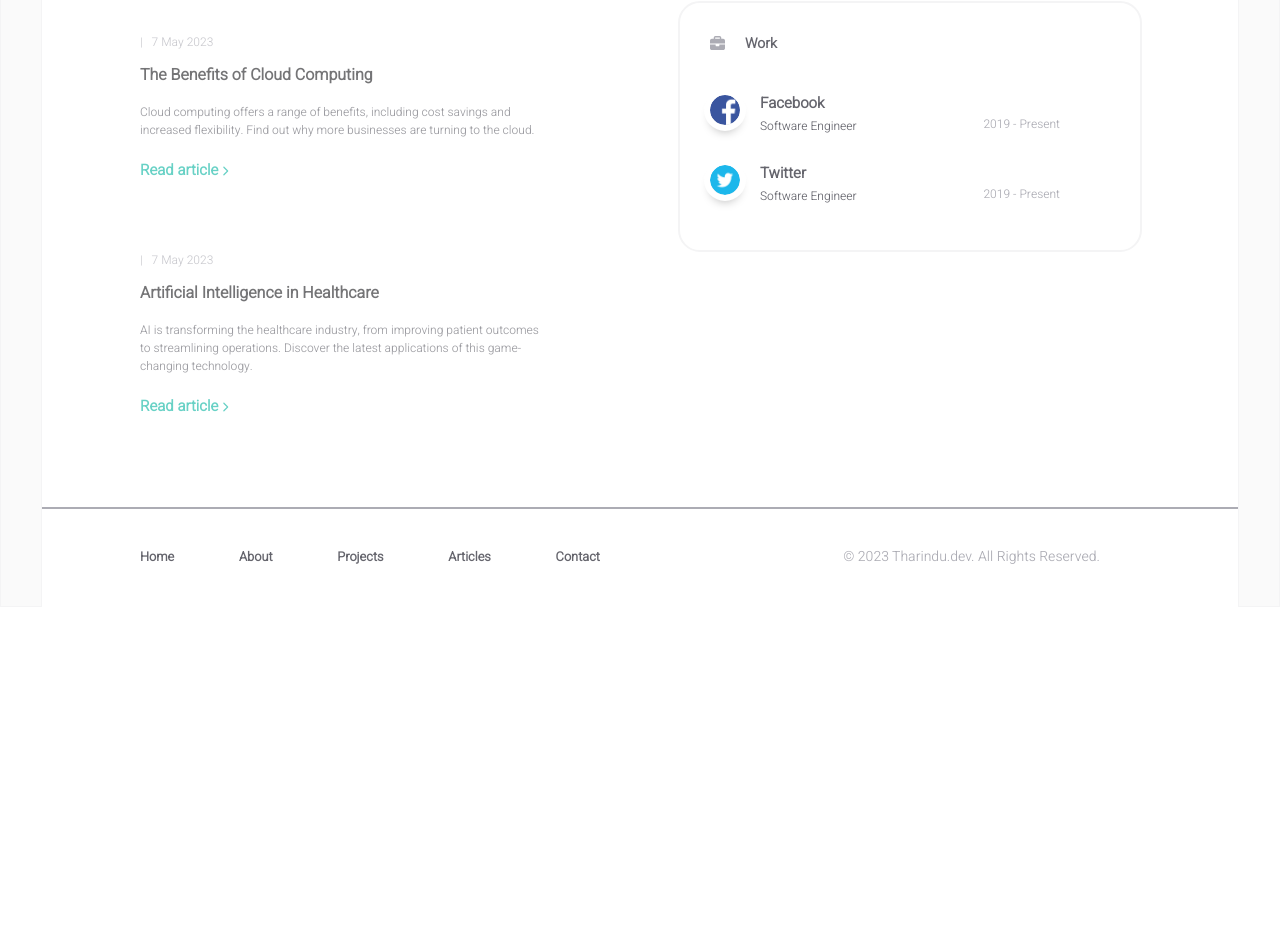
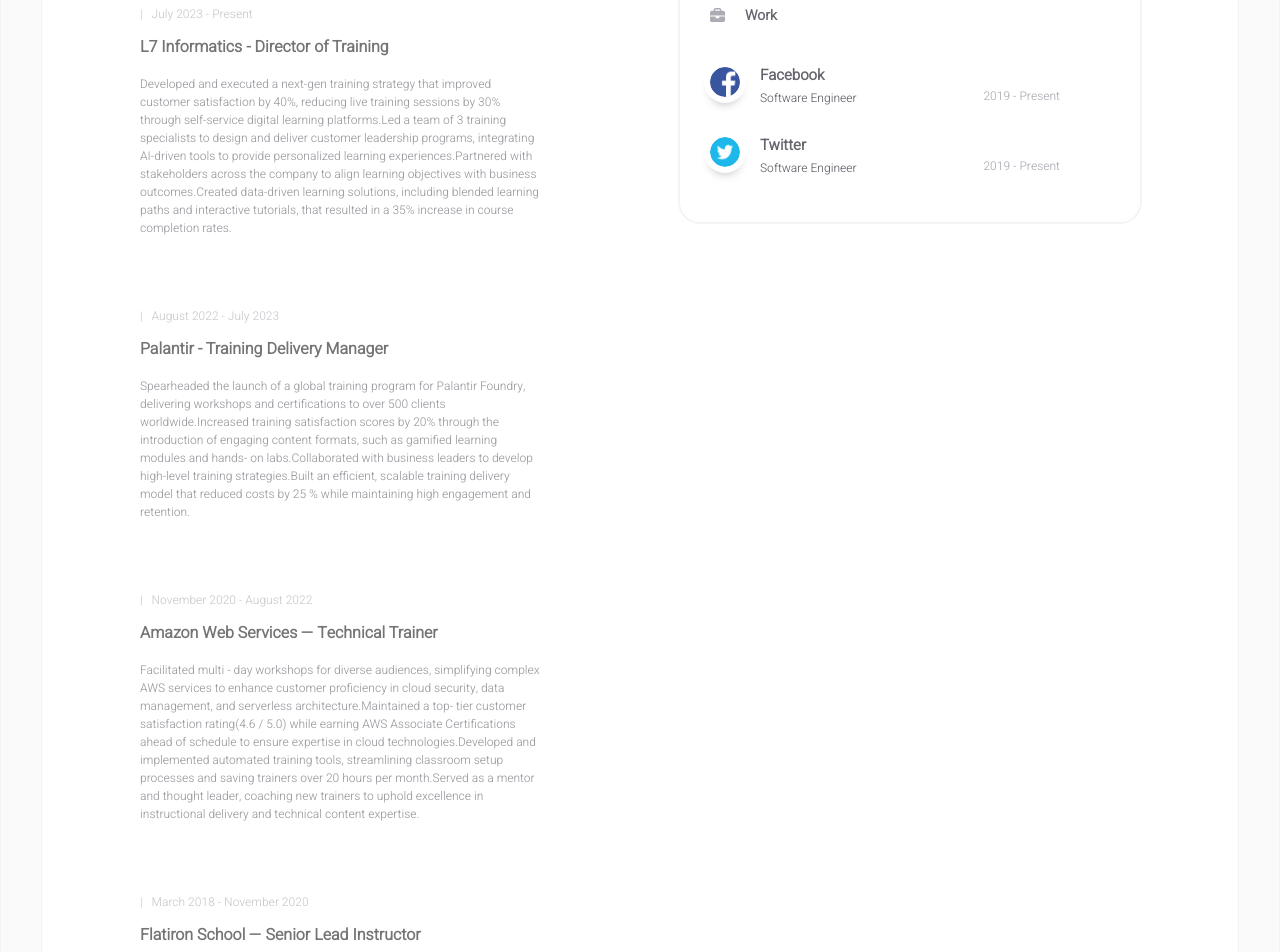
Before and after one commit to paulnicholsen27/portfolio, a React (Create React App) app in the folder reactfolio/: page / in a window 1280 px wide. Shown: the part 1380-2332 px from the top of the page. Before the commit the page ends 1987 px from the top, so only its background shows below. Built offline with nearby package versions, Linux system fonts and the light colour scheme.

Commit message:
updated resume section and images

```diff
--- a/reactfolio/src/components/about/socials.jsx
+++ b/reactfolio/src/components/about/socials.jsx
@@ -2,7 +2,6 @@
 import { FontAwesomeIcon } from "@fortawesome/react-fontawesome";
 import { faEnvelope } from "@fortawesome/free-solid-svg-icons";
 import {
-	faTwitter,
 	faGithub,
 	faLinkedin,
 	faInstagram,
@@ -15,18 +14,6 @@
 const Socials = () => {
 	return (
 		<div className="socials">
-			<div className="social">
-				<a href={INFO.socials.twitter} target="_blank" rel="noreferrer">
-					<div className="social-icon">
-						<FontAwesomeIcon
-							icon={faTwitter}
-							className="social-icon"
-						/>
-					</div>
-					<div className="social-text">Follow on Twitter</div>
-				</a>
-			</div>
-
 			<div className="social">
 				<a href={INFO.socials.github} target="_blank" rel="noreferrer">
 					<div className="social-icon">
--- a/reactfolio/src/components/articles/article.jsx
+++ b/reactfolio/src/components/articles/article.jsx
@@ -7,6 +7,16 @@
 
 const Article = (props) => {
 	const { date, title, description, link } = props;
+
+	console.log("description prop:", description);
+	const description_list = () => (
+		<ul>
+
+			{description.map((item, index) => (
+				<li key={index}>{item}</li>
+			))}
+		</ul>
+	);
 
 	return (
 		<React.Fragment>
@@ -18,14 +28,7 @@
 				<Link to={link}>
 					<div className="article-right-side">
 						<div className="article-title">{title}</div>
-						<div className="article-description">{description}</div>
-						<div className="article-link">
-							Read Article{" "}
-							<FontAwesomeIcon
-								style={{ fontSize: "10px" }}
-								icon={faChevronRight}
-							/>
-						</div>
+						<div className="article-description">{description_list()}</div>
 					</div>
 				</Link>
 			</div>
--- a/reactfolio/src/components/homepage/article.jsx
+++ b/reactfolio/src/components/homepage/article.jsx
@@ -7,7 +7,7 @@
 import "./styles/article.css";
 
 const Article = (props) => {
-	const { title, description, date, link } = props;
+	const { title, description, date } = props;
 
 	return (
 		<React.Fragment>
@@ -20,15 +20,6 @@
 					<div className="homepage-article-description">
 						{description}
 					</div>
-					<div className="homepage-article-link">
-						<Link to={link}>
-							Read article{" "}
-							<FontAwesomeIcon
-								style={{ fontSize: "10px" }}
-								icon={faChevronRight}
-							/>
-						</Link>
-					</div>
 				</div>
 			</div>
 		</React.Fragment>
--- a/reactfolio/src/data/articles.js
+++ b/reactfolio/src/data/articles.js
@@ -1,16 +1,15 @@
-import React from "react";
-
 function article_1() {
 	return {
-		date: "7 May 2023",
-		title: "The Benefits of Cloud Computing",
-		description:
-			"Cloud computing offers a range of benefits, including cost savings and increased flexibility. Find out why more businesses are turning to the cloud.",
+		date: "July 2023 - Present",
+		title: "L7 Informatics - Director of Training",
+		description: [`Developed and executed a next-gen training strategy that improved customer satisfaction by 40%, reducing live training sessions by 30% through self-service digital learning platforms.`,
+		`Led a team of 3 training specialists to design and deliver customer leadership programs, integrating AI-driven tools to provide personalized learning experiences.`,
+		`Partnered with stakeholders across the company to align learning objectives with business outcomes.`,
+		`Created data-driven learning solutions, including blended learning paths and interactive tutorials, that resulted in a 35% increase in course completion rates.`],
+
 		keywords: [
-			"The Benefits of Cloud Computing",
-			"Tharindu",
-			"Tharindu N",
-			"Tharindu Nayanajith",
+			"Paul Nicholsen",
+			"Paul N",
 		],
 		style: `
 				.article-content {
@@ -18,48 +17,101 @@
 					flex-direction: column;
 					align-items: center;
 				}
-
-				.randImage {
-					align-self: center;
-					outline: 2px solid red;
-				}
 				`,
-		body: (
-			<React.Fragment>
-				<div className="article-content">
-					<div className="paragraph">Content of article 1</div>
-					<img
-						src="https://picsum.photos/200/300"
-						alt="random"
-						className="randImage"
-					/>
-				</div>
-			</React.Fragment>
-		),
 	};
 }
 
 function article_2() {
 	return {
-		date: "7 May 2023",
-		title: "Artificial Intelligence in Healthcare",
-		description:
-			"AI is transforming the healthcare industry, from improving patient outcomes to streamlining operations. Discover the latest applications of this game-changing technology.",
+		date: "August 2022 - July 2023",
+		title: "Palantir - Training Delivery Manager",
+		description: ["Spearheaded the launch of a global training program for Palantir Foundry, delivering workshops and certifications to over 500 clients worldwide.", "Increased training satisfaction scores by 20% through the introduction of engaging content formats, such as gamified learning modules and hands- on labs.", "Collaborated with business leaders to develop high-level training strategies.",
+		"Built an efficient, scalable training delivery model that reduced costs by 25 % while maintaining high engagement and retention."],
 		style: ``,
 		keywords: [
-			"Artificial Intelligence in Healthcare",
-			"Tharindu",
-			"Tharindu N",
-			"Tharindu Nayanajith",
+			"Paul Nicholsen",
+			"Paul N",
 		],
-		body: (
-			<React.Fragment>
-				<h1>Content of article 2</h1>
-			</React.Fragment>
-		),
 	};
 }
 
-const myArticles = [article_1, article_2];
+function article_3() {
+	return {
+		date: "November 2020 - August 2022",
+		title: "Amazon Web Services — Technical Trainer",
+		description: ["Facilitated multi - day workshops for diverse audiences, simplifying complex AWS services to enhance customer proficiency in cloud security, data management, and serverless architecture.", "Maintained a top- tier customer satisfaction rating(4.6 / 5.0) while earning AWS Associate Certifications ahead of schedule to ensure expertise in cloud technologies.", "Developed and implemented automated training tools, streamlining classroom setup processes and saving trainers over 20 hours per month.", "Served as a mentor and thought leader, coaching new trainers to uphold excellence in instructional delivery and technical content expertise."],
+		style: ``,
+		keywords: [
+			"Paul Nicholsen",
+			"Paul N",
+		],
+	};
+}
+
+function article_4() {
+	return {
+		date: "March 2018 - November 2020",
+		title: "Flatiron School — Senior Lead Instructor",
+		description: ["Trained and mentored aspiring developers, delivering immersive boot camps in full - stack development with Ruby, Rails, JavaScript, and React.", "Designed and implemented an automated calendaring tool, improving instructor efficiency and increasing student engagement time.", "Enhanced the school’s reputation by mentoring junior instructors and leading professional development workshops to strengthen teaching effectiveness."],
+		style: ``,
+		keywords: [
+			"Paul Nicholsen",
+			"Paul N",
+		],
+	};
+}
+
+function article_5() {
+	return {
+		date: "January 2016 - March 2018",
+		title: "Library of Congress — Backend Developer",
+		description: ["Modernized www.congress.gov, implementing a fully responsive design optimized for seamless performance across all device types.", "Optimized bill processing pipelines with AWS, improving data processing speed and report generation efficiency by 90%.", "Architected and maintained scalable backend solutions, enhancing site reliability, performance, and long- term sustainability."],
+		style: ``,
+		keywords: [
+			"Paul Nicholsen",
+			"Paul N",
+		],
+	};
+}
+
+function article_6() {
+	return {
+		date: "October 2014 - December 2016",
+		title: "Atlantic Media — Fullstack Developer",
+		description: ["Led the redesign of The Atlantic’s ‘Notes’ section, delivering an award - winning user experience recognized for innovation and design excellence.", "Managed the migration from PHP to Python/ Django, enhancing site performance, scalability, and accessibility.", "Introduced and championed pair - programming practices, fostering team collaboration, accelerating development cycles, and improving code quality."],
+		style: ``,
+		keywords: [
+			"Paul Nicholsen",
+			"Paul N",
+		],
+	};
+}
+
+function article_7() {
+	return {
+		date: "January 2011 - October 2014",
+		title: "Dow Jones — Backend Developer",
+		description: ["Developed a comprehensive Configuration Management Database(CMDB) using Django, providing internal teams with a robust asset management solution.", "Designed and implemented onboarding programs for new developers, accelerating integration and enhancing team productivity."],
+		style: ``,
+		keywords: [
+			"Paul Nicholsen",
+			"Paul N",
+		],
+	};
+}
+
+function article_8() {
+	return {
+		date: "June 2008 - June 2014",
+		title: "MS104, New York, NY — Middle School Math Teacher",
+		description: ["Designed and implemented engaging, standards-aligned math lessons that improved student proficiency by 20% over the academic year.", "Utilized data-driven instruction and formative assessments to tailor support for diverse learners, including IEP and ELL students.", "Fostered a positive classroom environment that encouraged mathematical thinking, collaboration, and growth mindset."],
+		style: ``,
+		keywords: [
+			"Paul Nicholsen",
+			"Paul N",
+		],
+	};
+}
+const myArticles = [article_1, article_2, article_3, article_4, article_5, article_6, article_7, article_8];
 
 export default myArticles;
--- a/reactfolio/src/data/user.js
+++ b/reactfolio/src/data/user.js
@@ -8,24 +8,22 @@
 	},
 
 	socials: {
-		twitter: "https://twitter.com/",
 		github: "https://github.com/paulnicholsen27",
 		linkedin: "https://linkedin.com/in/pnichols104",
 		instagram: "https://www.instagram.com/thumbtackthief/",
 		stackoverflow: "https://stackoverflow.com/users/1695507/thumbtackthief",
-		facebook: "https://facebook.com/",
 	},
 
 	homepage: {
 		title: "Full-stack web developer, data engineer, and crocheter.",
 		description:
-			"Hi, I’m Paul Nicholsen—equal parts learning architect, code whisperer, and AI enthusiast. I’ve spent 15+ years turning complex tech into “I get it now!” moments, leading high-impact training programs, scaling global learning strategies, and occasionally explaining AWS to my cat. Whether I’m building backend systems, mentoring developers, or designing sleek digital experiences, I bring a blend of nerdy precision and educator charm. If you’re looking for someone who can teach, lead, code, and still make a killer dad joke, you’ve found your guy.",
+			"Hi, I’m Paul Nicholsen—equal parts learning architect, code whisperer, and AI enthusiast. I’ve spent 15+ years turning complex tech into “I get it now!” moments, leading high-impact training programs, scaling global learning strategies, and occasionally explaining AWS to my cat. Whether I’m building backend systems, mentoring developers, or crunching data I bring a blend of nerdy precision and educator charm. If you’re looking for someone who can teach, lead, code, and still make a killer dad joke, you’ve found your guy.",
 	},
 
 	about: {
-		title: "I’m Tharindu N. I live in Sri Lanka, where I design the future.",
+		title: "I'm Paul.  I live in the intersection of technology and education.",
 		description:
-			"I've worked on a variety of projects over the years and I'm proud of the progress I've made. Many of these projects are open-source and available for others to explore and contribute to. If you're interested in any of the projects I've worked on, please feel free to check out the code and suggest any improvements or enhancements you might have in mind. Collaborating with others is a great way to learn and grow, and I'm always open to new ideas and feedback.",
+			"I began my career as a middle school math teacher with a Master's Degree in Education.  I eventually picked up programming as a hobby, and fell in love.  I was a full-stack developer among such notable institutions as Dow Jones, The Atlantic, and the Library of Congress (among others) until moving back into the teaching space by being the Lead Instructor at Flatiron School, a coding bootcamp, helping open a brand new campus in DC.  Since then, I have been a technical trainer for Amazon Web Services and Palantir, most recently serving as the Director of Training at L7 Informatics.",
 	},
 
 	articles: {
```
Also changed, not shown: reactfolio/public/logo.png, reactfolio/public/pirate.png.
